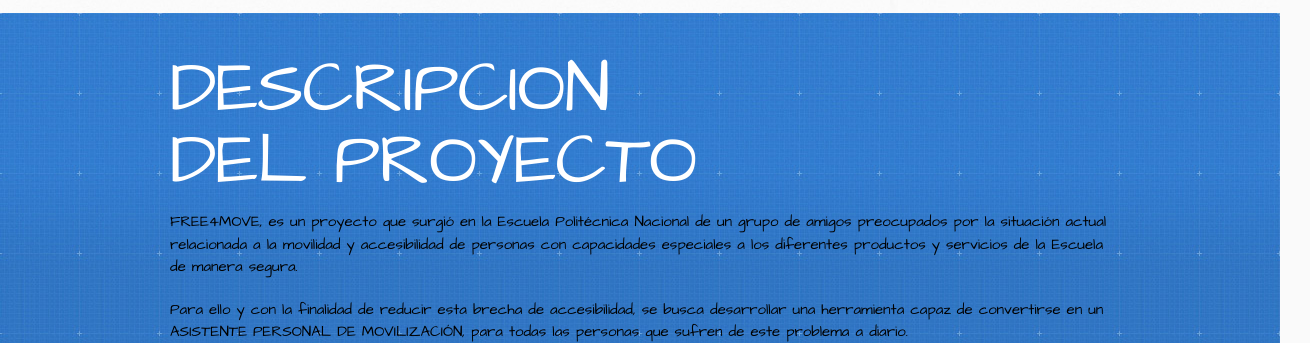
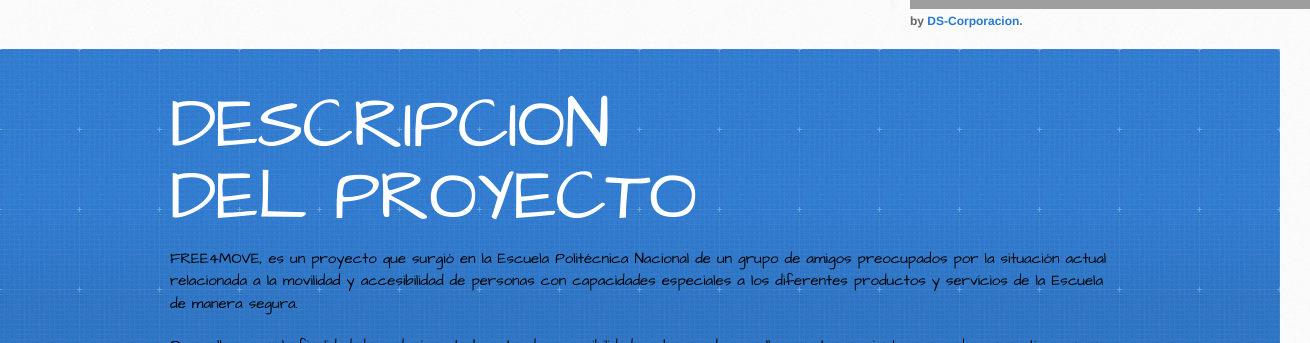
Before and after one commit to DS-Corporacion/free4move, a plain HTML site: page index.html in a window 1280 px wide. Shown: the part 757-1100 px from the top of the page, 1310 px wide, since content can reach past the window. Drawn offline with Linux system fonts and the light colour scheme; grey boxes are pictures that could not be loaded.

Commit message:
Update index.html

```diff
--- a/index.html
+++ b/index.html
@@ -43,6 +43,10 @@
             <small>Download</small>
             .tar.gz file
           </a>
+
+	<a href="http://www.contadorvisitasgratis.com" title="contador de visitas para web"><img src="http://counter8.01counter.com/private/contadorvisitasgratis.php?c=5409a5754a9536dcf7a4e6c938b1cd40" border="0" title="contador de visitas para web" alt="contador de visitas para web"></a>
+
+
 
           <p class="repo-owner"><a href="https://github.com/DS-Corporacion/free4move"></a>  by <a href="https://github.com/DS-Corporacion">DS-Corporacion</a>.</p>
 
```
